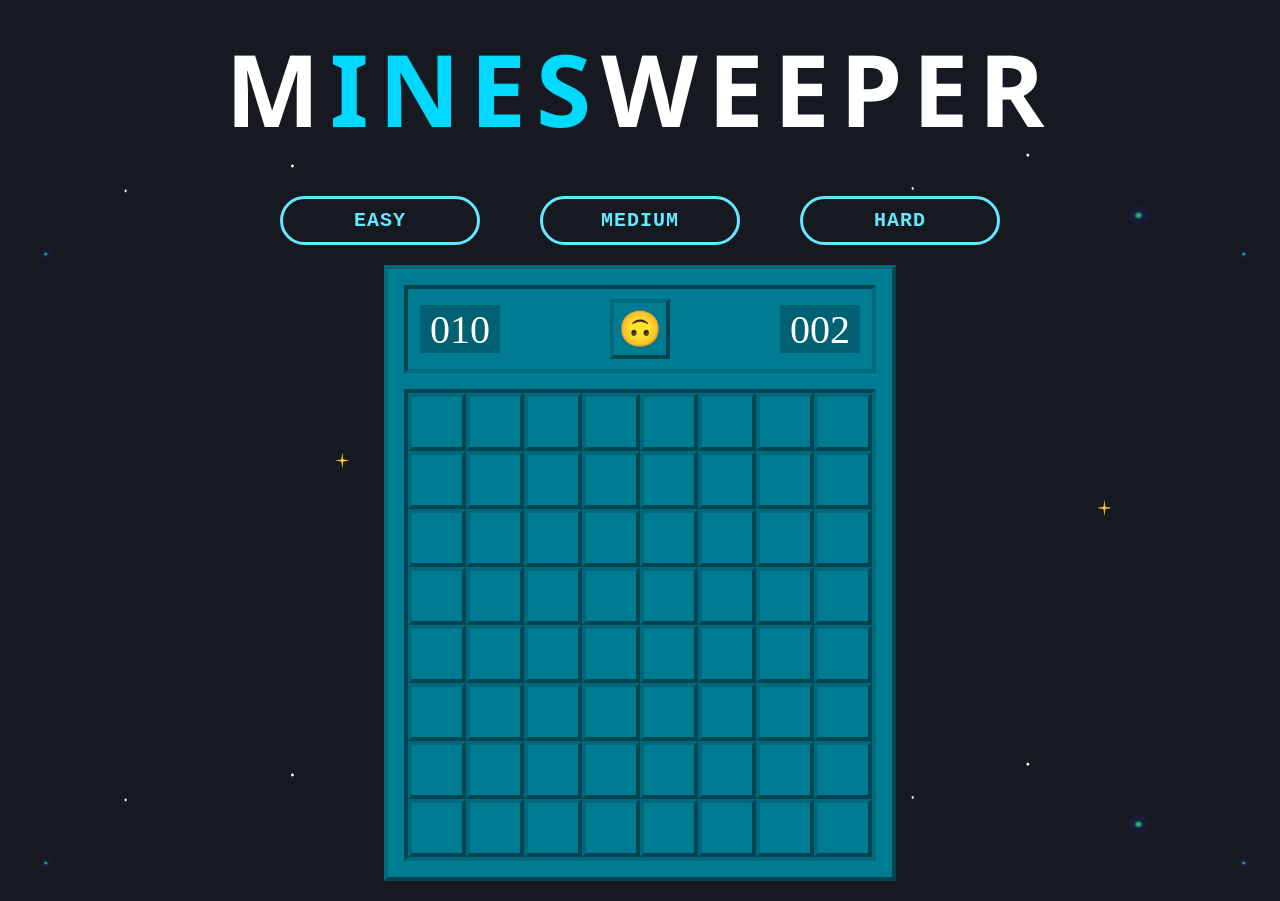
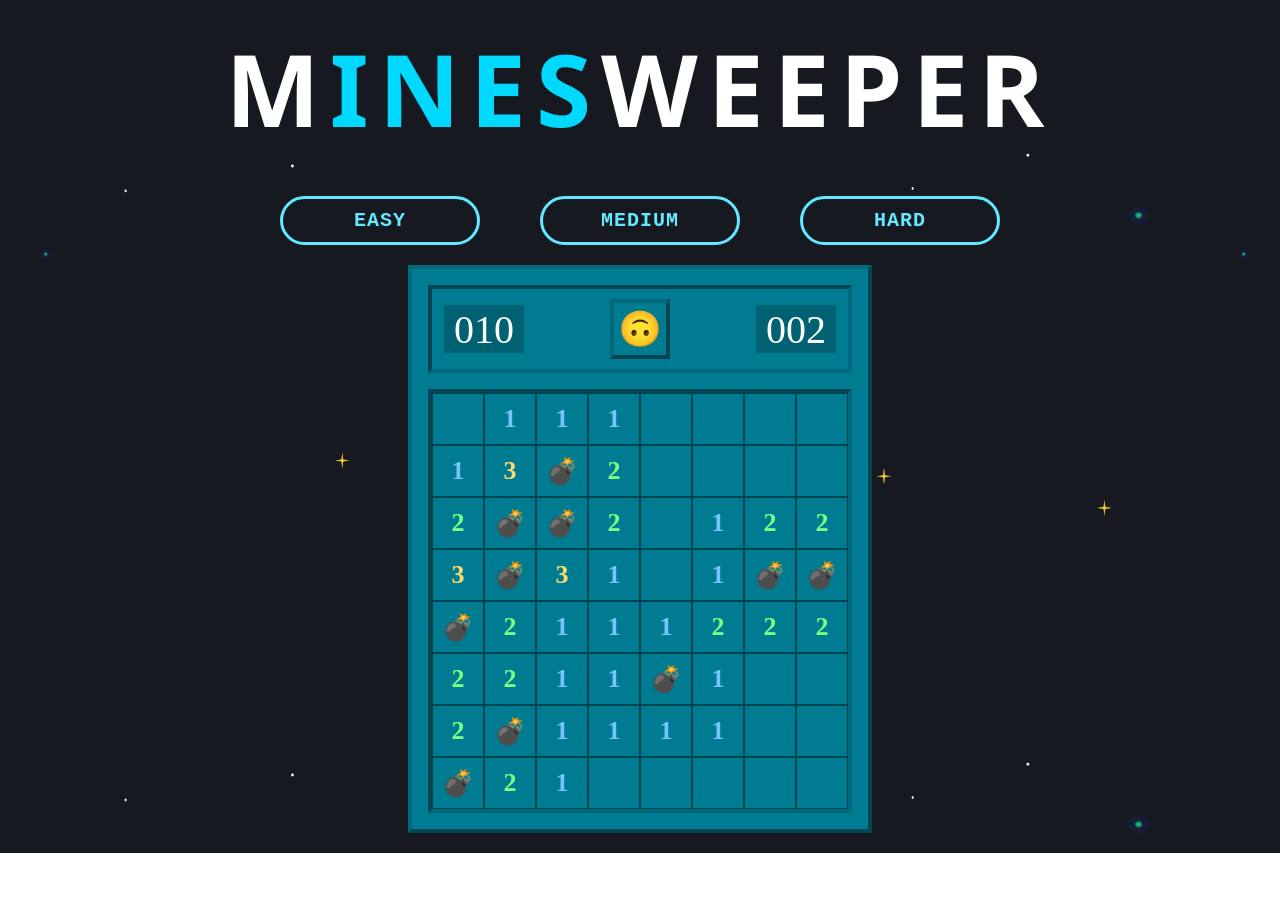
Before and after one commit to mariaparreira/minesweeper-project-fe, a React (Vite) app: page / in a window 1280 px wide. Both pictures are taken after a click on the button "EASY". After the commit the page ends 853 px from the top, so only its background shows below. Built offline with nearby package versions, Linux system fonts and the light colour scheme.

Commit message:
finished the logic to generate cells.

```diff
--- a/src/game/GameBoard.css
+++ b/src/game/GameBoard.css
@@ -1,6 +1,8 @@
 .board {
     width: 30px;
     height: 30px;
+    font-size: 14px;
+    font-weight: bolder;
     border-width: 4px;
     border-style: solid;
     border-right-color: #004551;
@@ -9,18 +11,38 @@
     border-top-color: #00687b;
     cursor: pointer;
 
-    &:active {
-        border-right-color: #00687b;
-        border-bottom-color: #00687b;
-        border-left-color: #004551;
-        border-top-color: #004551;
-    }
+    display: flex;
+    justify-content: center;
+    align-items: center;
 }
+
+.board:active {
+    border-right-color: #00687b;
+    border-bottom-color: #00687b;
+    border-left-color: #004551;
+    border-top-color: #004551;
+}
+
+.board.revealed {
+    border-color: #004551;
+    border-width: 1px;
+    cursor: default;
+}
+
+.adjacent-1 { color: #76c4ff; }
+.adjacent-2 { color: #7dff81; }
+.adjacent-3 { color: #ffda6d; }
+.adjacent-4 { color: #ff7f57; }
+.adjacent-5 { color: #e23eff; }
+.adjacent-6 { color: #ff9bbc; }
+.adjacent-7 { color: #6a3f2f; }
+.adjacent-8 { color: #1d1d1d; }
 
 @media (min-width: 768px) {
     .board {
         width: 35px;
         height: 35px;
+        font-size: 20px;
     }
 }
 
@@ -28,5 +50,6 @@
     .board {
         width: 50px;
         height: 50px;
+        font-size: 26px;
     }
 }
--- a/src/game/GameBoard.tsx
+++ b/src/game/GameBoard.tsx
@@ -1,8 +1,36 @@
-import React from "react"
+import React from "react";
+import "./GameBoard.css";
+import { GameBoardProps } from "../types/types";
 
-import './GameBoard.css'
-import { GameBoardProps } from "../types/types"
+export const GameBoard: React.FC<GameBoardProps> = ({ cell }) => {
+    const renderContent = (): React.ReactNode => {
 
-export const GameBoard: React.FC<GameBoardProps> = ({ onFlaggedCountChange }) => {
-    return <div className='board' />
-}
+        // If cell is revealed and is a mine
+        if (cell.isRevealed && cell.isMine) {
+            return (
+                <span role="img" aria-label="mine">💣</span>
+            );
+        }
+
+        // If cell is revealed and has adjecent mines
+        else if (cell.isRevealed && cell.adjacentMines > 0) {
+            return (
+                <span className={`adjacent-${cell.adjacentMines}`}>{cell.adjacentMines}</span>
+            );
+        }
+
+        // If cell is a flag
+        else if (cell.isFlagged) {
+            return (
+                <span role="img" aria-label="flag">🚩</span>
+            );
+        }
+
+        return null;
+    }
+    return (
+        <div className={`board ${cell.isRevealed ? "revealed" : ""}`}>
+            {renderContent()}
+        </div>
+    );
+};
--- a/src/game/MinesweeperGame.tsx
+++ b/src/game/MinesweeperGame.tsx
@@ -45,21 +45,27 @@ export const MinesweeperGame = ({ minesweeperConfig }: { minesweeperConfig: Mine
      *         * Once all non-mine cells are revealed, you win (stop time, set fireworks sound, show 'Congratulations' message).
      *      For win, save time to be shown in a leaderboard.
      */
-    const handleCellClick = (rowIndex: number, colIndex: number) => {
-        const clickedCell = cells[rowIndex][colIndex];
-        // If the clicked cell is a mine, end the game
-        if (clickedCell.isMine) {
-            // Handle game over logic here (e.g., display all mines, show game over message)
-            // You might also want to stop the timer or trigger other end-game actions
-            console.log('Game over! You clicked a mine.');
-            return;
-        }
 
-        // If the clicked cell is not a mine, reveal it
-        const newCells = [...cells];
-        newCells[rowIndex][colIndex].isRevealed = true;
-        setCells(newCells);
-    };
+    // const handleCellClick = (rowIndex: number, colIndex: number) => {
+    //     const clickedCell = cells[rowIndex][colIndex];
+    //     // If the clicked cell is a mine, end the game
+    //     if (clickedCell.isMine) {
+    //         // Handle game over logic here (e.g., display all mines, show game over message)
+    //         // You might also want to stop the timer or trigger other end-game actions
+    //         console.log('Game over! You clicked a mine.');
+    //         return;
+    //     }
+
+    //     // If the clicked cell is not a mine, reveal it
+    //     const newCells = cells.map((row, rIndex) =>
+    //         row.map((cell, cIndex) =>
+    //             rIndex === rowIndex && cIndex === colIndex
+    //                 ? { ...cell, isRevealed: true } // Create a new cell with isRevealed set to true
+    //                 : cell
+    //         )
+    //     );
+    //     setCells(newCells);
+    // };
 
     return (
         <div className='minesweeper-board'>
@@ -75,7 +81,7 @@ export const MinesweeperGame = ({ minesweeperConfig }: { minesweeperConfig: Mine
                             <GameBoard
                                 key={`${rowIndex}-${colIndex}`}
                                 cell={cell}
-                                onCellClick={() => handleCellClick(rowIndex, colIndex)}
+                                // onCellClick={() => handleCellClick(rowIndex, colIndex)}
                             />
                         )
                     )}
--- a/src/types/types.ts
+++ b/src/types/types.ts
@@ -16,5 +16,6 @@ export type NumberDisplayType = {
 }
 
 export interface GameBoardProps {
-    onFlaggedCountChange: (increment: number) => void;
+    cell: Cell;
+    // onCellClick: () => void;
 }
--- a/src/utils/utils.ts
+++ b/src/utils/utils.ts
@@ -9,7 +9,7 @@ export const generateCells = (rows: number, cols: number, mines: number): Cell[]
         for (let col = 0; col < cols; col++) {
             cells[row].push({
                 isMine: false,
-                isRevealed: false,
+                isRevealed: true,
                 isFlagged: false,
                 adjacentMines: 0
             });
@@ -28,5 +28,26 @@ export const generateCells = (rows: number, cols: number, mines: number): Cell[]
         }
     }
 
+    // Calculate the numbers for each cell
+    for (let rowIndex = 0; rowIndex < rows; rowIndex++) {
+        for (let colIndex = 0; colIndex < cols; colIndex++) {
+            const currentCell = cells[rowIndex][colIndex]
+            if (!currentCell.isMine) {
+                for (let i = -1; i <= 1; i++)  {
+                    for (let j = -1; j <= 1; j++) {
+                        const row = rowIndex + i;
+                        const col = colIndex + j;
+
+                        if (row >= 0 && row < rows && col >= 0 && col < cols) {
+                            if (cells[row][col].isMine) {
+                                currentCell.adjacentMines++;
+                            }
+                        }
+                    }
+                }
+            }
+        }
+    }
+
     return cells;
 }
```
